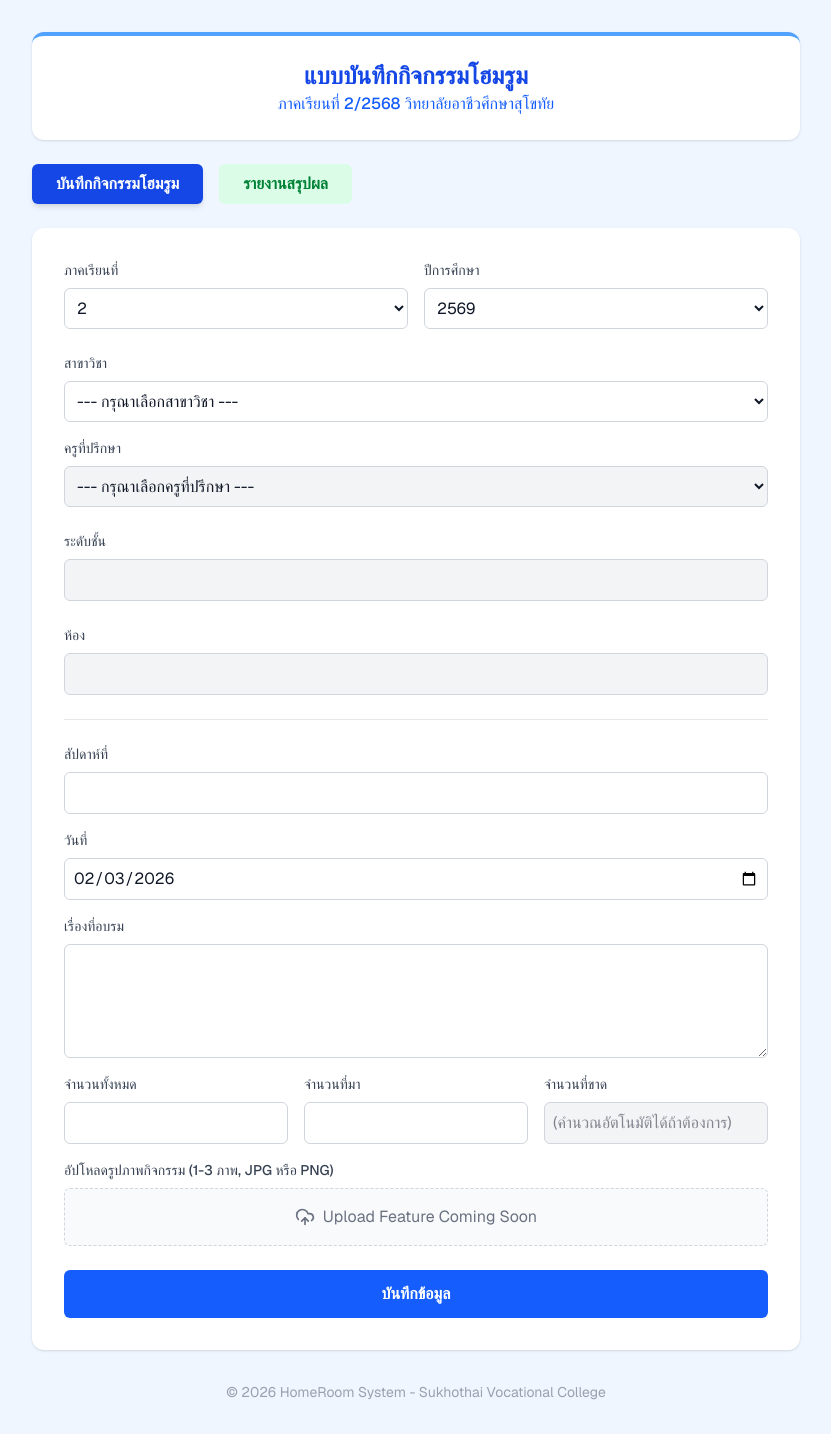
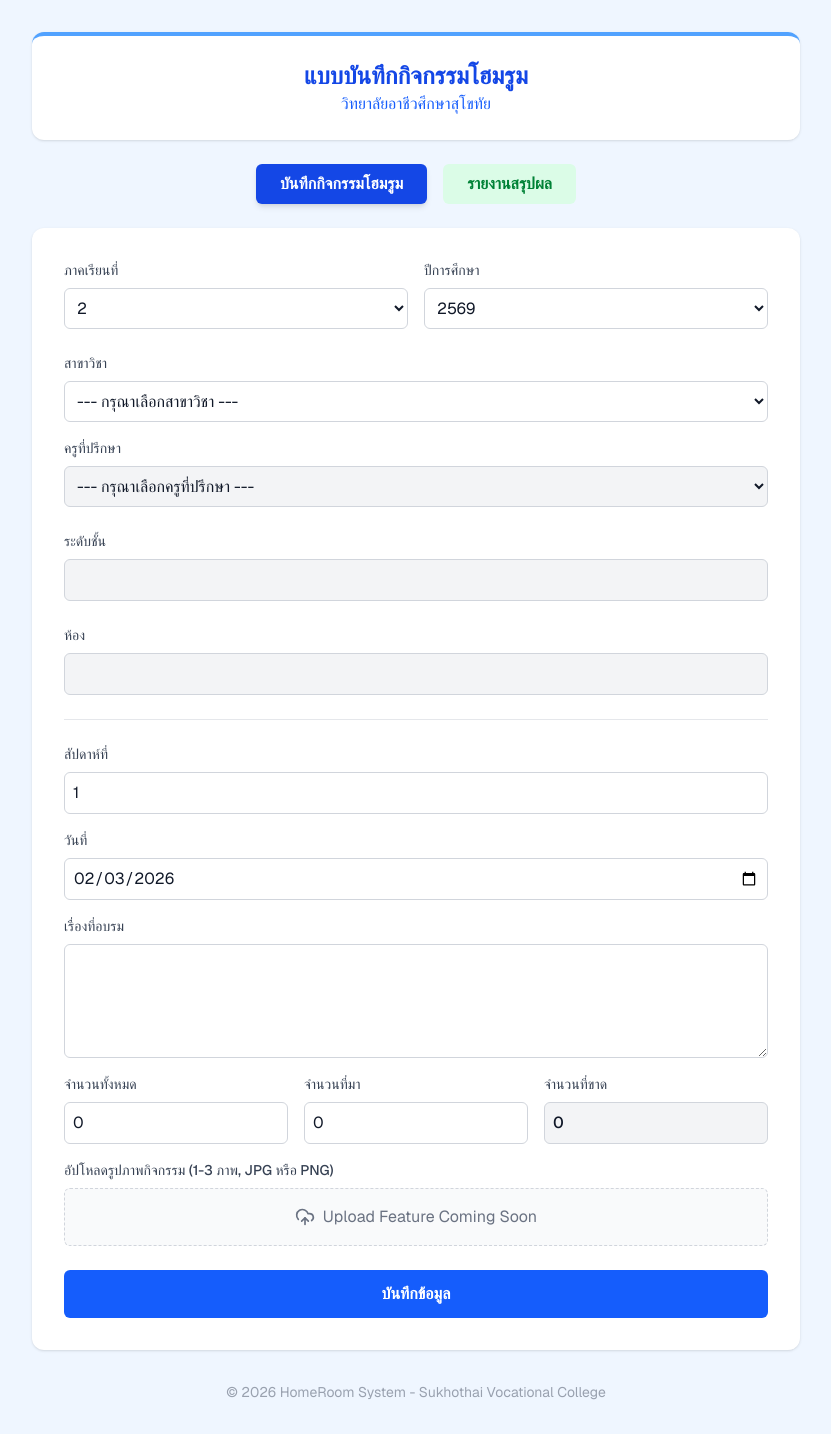
Before and after one commit to sukhothaieduthai/homeroom, a Next.js app: page / in a window 1280 px wide. Shown: the whole page, without its empty margins (224-1055 px from the left). Built offline with nearby package versions, Linux system fonts and the light colour scheme.

Commit message:
Edit Logic and UI HomeromPage and ReportView

```diff
--- a/app/page.tsx
+++ b/app/page.tsx
@@ -14,11 +14,10 @@ export default function Home() {
         {/* Header Card */}
         <div className="bg-white rounded-xl shadow-sm p-6 text-center border-t-4 border-blue-400">
           <h1 className="text-2xl font-bold text-blue-700">แบบบันทึกกิจกรรมโฮมรูม</h1>
-          <p className="text-blue-600 font-medium">ภาคเรียนที่ 2/2568 วิทยาลัยอาชีวศึกษาสุโขทัย</p>
+          <p className="text-blue-600 font-medium">วิทยาลัยอาชีวศึกษาสุโขทัย</p>
         </div>
 
-        {/* Tab Navigation */}
-        <div className="flex gap-4 justify-center md:justify-start">
+        <div className="flex gap-4 justify-center">
           <button
             onClick={() => setActiveTab("record")}
             className={`px-6 py-2 rounded-md font-bold transition-all ${activeTab === "record"
--- a/components/AdvisorSelector.tsx
+++ b/components/AdvisorSelector.tsx
@@ -77,7 +77,7 @@ export default function AdvisorSelector({ year, onAdvisorSelect }: AdvisorSelect
                     <option value="">--- กรุณาเลือกครูที่ปรึกษา ---</option>
                     {filteredAdvisors.map((advisor) => (
                         <option key={advisor.id} value={advisor.id}>
-                            {advisor.name} ({advisor.classLevel} {advisor.room})
+                            {advisor.name} ({advisor.classLevel}/{advisor.room})
                         </option>
                     ))}
                 </select>
--- a/components/HomeroomForm.tsx
+++ b/components/HomeroomForm.tsx
@@ -4,10 +4,9 @@ import { useState } from "react";
 import AdvisorSelector from "./AdvisorSelector";
 import { Advisor } from "@/lib/google-sheets";
 import { saveReportAction } from "@/app/actions";
-import { CalendarIcon, UploadCloudIcon } from "lucide-react";
+import { UploadCloudIcon } from "lucide-react";
 
 export default function HomeroomForm() {
-    // Calculate dynamic years
     const currentYearAD = new Date().getFullYear();
     const currentYearBE = currentYearAD + 543;
     const years = [
@@ -22,12 +21,12 @@ export default function HomeroomForm() {
     const [academicYear, setAcademicYear] = useState(String(currentYearBE));
     const [selectedAdvisor, setSelectedAdvisor] = useState<Advisor | null>(null);
     const [formData, setFormData] = useState({
-        week: "",
+        week: "1",
         date: new Date().toISOString().split("T")[0],
         topic: "",
-        totalStudents: "",
-        presentStudents: "",
-        absentStudents: "",
+        totalStudents: "0",
+        presentStudents: "0",
+        absentStudents: "0",
     });
     const [isSubmitting, setIsSubmitting] = useState(false);
 
@@ -39,12 +38,44 @@ export default function HomeroomForm() {
         }
     };
 
-
     const handleChange = (
         e: React.ChangeEvent<HTMLInputElement | HTMLTextAreaElement | HTMLSelectElement>
     ) => {
         const { name, value } = e.target;
-        setFormData((prev) => ({ ...prev, [name]: value }));
+        let newValue = value;
+
+        if (name === "week" && value !== "") {
+            const numValue = parseInt(value);
+            if (!isNaN(numValue) && numValue < 1) {
+                newValue = "1";
+            }
+        }
+
+        if ((name === "totalStudents" || name === "presentStudents") && value !== "") {
+            const numValue = parseInt(value);
+            if (!isNaN(numValue) && numValue < 0) {
+                newValue = "0";
+            }
+        }
+
+        setFormData((prev) => {
+            const updatedData = { ...prev, [name]: newValue };
+
+            if (name === "totalStudents" || name === "presentStudents") {
+                const total = parseInt(updatedData.totalStudents) || 0;
+                const present = parseInt(updatedData.presentStudents) || 0;
+
+                if (present > total) {
+                    updatedData.presentStudents = String(total);
+                }
+
+                const finalTotal = parseInt(updatedData.totalStudents) || 0;
+                const finalPresent = parseInt(updatedData.presentStudents) || 0;
+                updatedData.absentStudents = String(finalTotal - finalPresent);
+            }
+
+            return updatedData;
+        });
     };
 
     const handleSubmit = async (e: React.FormEvent) => {
@@ -71,8 +102,14 @@ export default function HomeroomForm() {
                 absentStudents: Number(formData.absentStudents),
             });
             alert("บันทึกข้อมูลเรียบร้อยแล้ว");
-            // Reset form (optional)
-            setFormData(prev => ({ ...prev, topic: "", week: "" }));
+            setFormData(prev => ({
+                ...prev,
+                topic: "",
+                week: "1",
+                totalStudents: "0",
+                presentStudents: "0",
+                absentStudents: "0"
+            }));
         } catch (error) {
             console.error(error);
             alert("เกิดข้อผิดพลาดในการบันทึก");
@@ -84,7 +121,6 @@ export default function HomeroomForm() {
     return (
         <form onSubmit={handleSubmit} className="space-y-6">
 
-            {/* Term and Year Selection */}
             <div className="grid grid-cols-2 gap-4">
                 <div className="flex flex-col gap-2">
                     <label className="text-sm font-medium text-gray-700">ภาคเรียนที่</label>
@@ -95,7 +131,6 @@ export default function HomeroomForm() {
                     >
                         <option value="1">1</option>
                         <option value="2">2</option>
-                        <option value="3">3</option> {/* Summer? */}
                     </select>
                 </div>
                 <div className="flex flex-col gap-2">
@@ -114,7 +149,6 @@ export default function HomeroomForm() {
 
             <AdvisorSelector year={Number(academicYear)} onAdvisorSelect={handleAdvisorSelect} />
 
-            {/* Auto-filled Fields */}
             <div className="grid grid-cols-1 gap-6">
                 <div className="flex flex-col gap-2">
                     <label className="text-sm font-medium text-gray-700">ระดับชั้น</label>
@@ -138,13 +172,13 @@ export default function HomeroomForm() {
 
             <hr className="border-gray-200" />
 
-            {/* Form Fields */}
             <div className="space-y-4">
                 <div className="flex flex-col gap-2">
                     <label className="text-sm font-medium text-gray-700">สัปดาห์ที่</label>
                     <input
                         type="number"
                         name="week"
+                        min="1"
                         value={formData.week}
                         onChange={handleChange}
                         className="border border-gray-300 rounded-md p-2 focus:ring-2 focus:ring-blue-500 outline-none text-gray-900"
@@ -179,22 +213,42 @@ export default function HomeroomForm() {
                 </div>
 
                 <div className="grid grid-cols-1 md:grid-cols-3 gap-4">
-                    {/* Stats */}
                     <div className="flex flex-col gap-2">
                         <label className="text-sm font-medium text-gray-700">จำนวนทั้งหมด</label>
-                        <input type="number" name="totalStudents" value={formData.totalStudents} onChange={handleChange} className="border border-gray-300 rounded-md p-2 outline-none text-gray-900" required />
+                        <input
+                            type="number"
+                            name="totalStudents"
+                            min="0"
+                            value={formData.totalStudents}
+                            onChange={handleChange}
+                            className="border border-gray-300 rounded-md p-2 outline-none text-gray-900"
+                            required
+                        />
                     </div>
                     <div className="flex flex-col gap-2">
                         <label className="text-sm font-medium text-gray-700">จำนวนที่มา</label>
-                        <input type="number" name="presentStudents" value={formData.presentStudents} onChange={handleChange} className="border border-gray-300 rounded-md p-2 outline-none text-gray-900" required />
+                        <input
+                            type="number"
+                            name="presentStudents"
+                            min="0"
+                            value={formData.presentStudents}
+                            onChange={handleChange}
+                            className="border border-gray-300 rounded-md p-2 outline-none text-gray-900"
+                            required
+                        />
                     </div>
                     <div className="flex flex-col gap-2">
                         <label className="text-sm font-medium text-gray-700">จำนวนที่ขาด</label>
-                        <input type="number" name="absentStudents" value={formData.absentStudents} onChange={handleChange} className="border border-gray-300 rounded-md p-2 bg-gray-100 text-gray-900" readOnly={false} placeholder="(คำนวณอัตโนมัติได้ถ้าต้องการ)" />
+                        <input
+                            type="number"
+                            name="absentStudents"
+                            value={formData.absentStudents}
+                            className="border border-gray-300 rounded-md p-2 bg-gray-100 text-gray-900 font-medium"
+                            readOnly
+                        />
                     </div>
                 </div>
 
-                {/* File Upload Placeholder */}
                 <div className="flex flex-col gap-2">
                     <label className="text-sm font-medium text-gray-700">อัปโหลดรูปภาพกิจกรรม (1-3 ภาพ, JPG หรือ PNG)</label>
                     <div className="border border-dashed border-gray-300 rounded-md p-4 bg-gray-50 flex items-center justify-center gap-2 text-gray-500 cursor-not-allowed">
```
Also changed, not shown: components/ReportView.tsx (+11 -18 lines).
